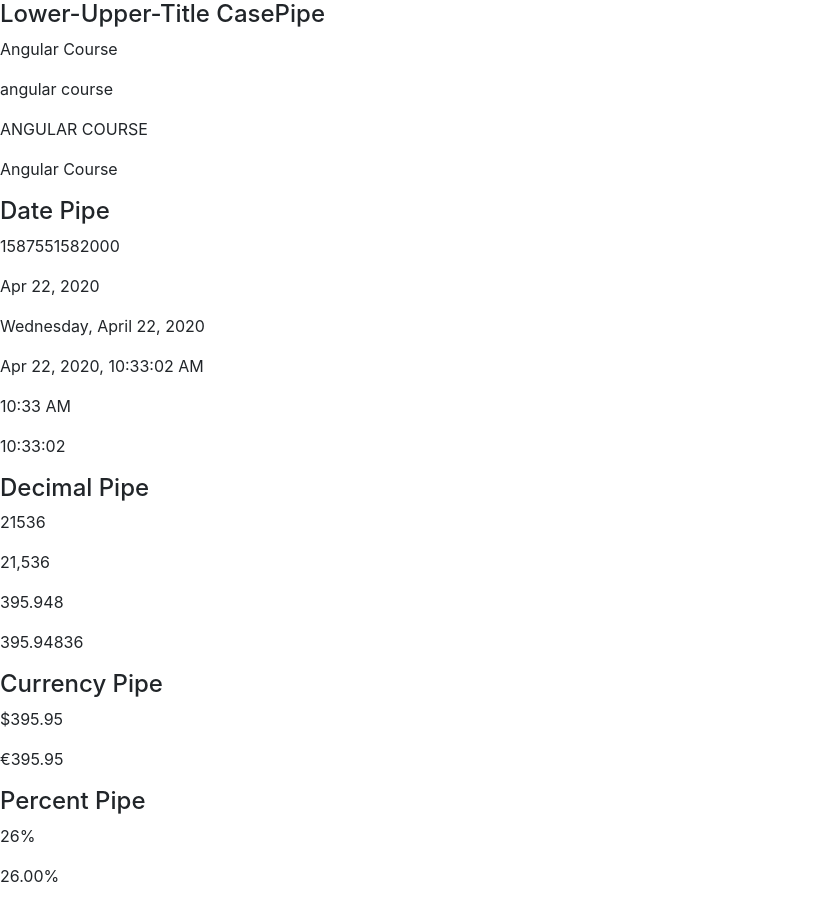
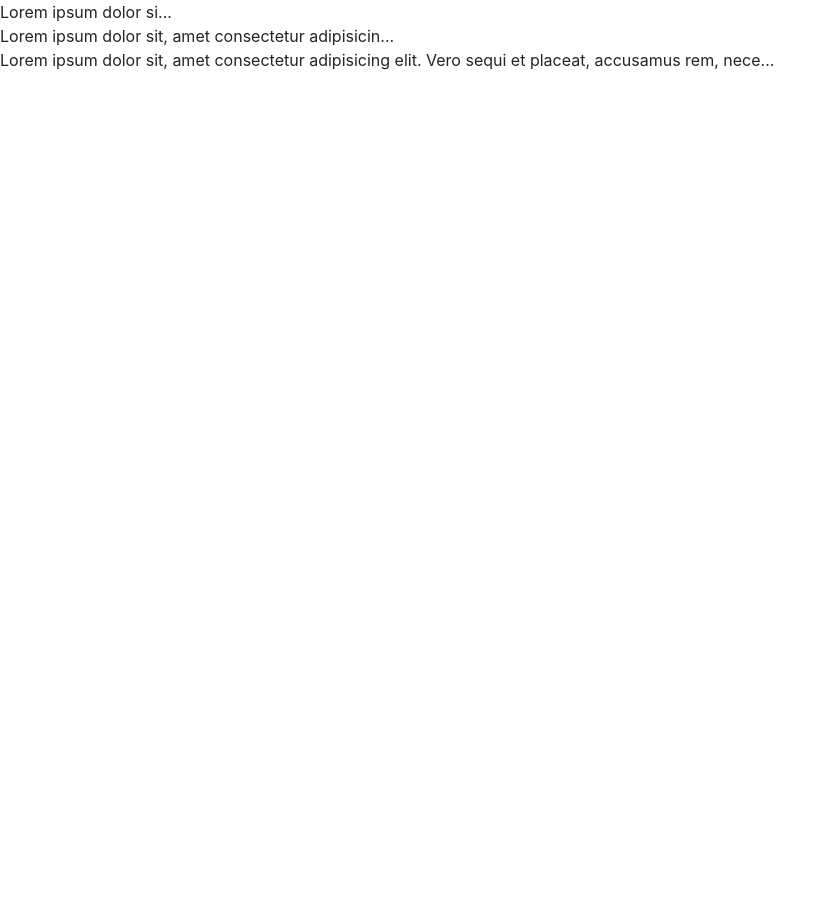
Before and after one commit to Arifdamar/Angular, an Angular app in the folder example/: page / in a window 1280 px wide. Shown: the whole page, without its empty margins (0-823 px from the left). After the commit the page ends 800 px from the top, so only its background shows below. Built offline with nearby package versions, Linux system fonts and the light colour scheme.

Commit message:
Custom Pipes

```diff
--- a/example/src/app/app.module.ts
+++ b/example/src/app/app.module.ts
@@ -2,11 +2,13 @@
 import { NgModule } from '@angular/core';
 import { ProductComponent } from './product.component';
 import { FormsModule } from '@angular/forms';
+import { SummaryPipe } from './summary.pipe';
 
 
 @NgModule({
   declarations: [
-    ProductComponent
+    ProductComponent,
+    SummaryPipe
   ],
   imports: [
     BrowserModule,
--- a/example/src/app/product.component.ts
+++ b/example/src/app/product.component.ts
@@ -5,42 +5,16 @@
 @Component({
     selector: 'app',
     template: `
-            <h4> Lower-Upper-Title CasePipe </h4>
-            <p> {{ title }} </p>
-            <p> {{ title | lowercase }} </p>
-            <p> {{ title | uppercase }} </p>
-            <p> {{ title | titlecase }} </p>
-
-            <h4> Date Pipe </h4>
-            <p> {{ today }} </p>
-            <p> {{ today | date }} </p>
-            <p> {{ today | date: 'fullDate' }} </p>
-            <p> {{ today | date: 'medium' }} </p>
-            <p> {{ today | date: 'shortTime' }} </p>
-            <p> {{ today | date: 'h:mm:ss' }} </p>
-
-            <h4> Decimal Pipe </h4>
-            <p> {{ students }} </p>
-            <p> {{ students | number }} </p>
-            <p> {{ price | number }} </p>
-            <p> {{ price | number: '1.1-6' }} </p>
-
-            <h4> Currency Pipe </h4>
-            <p> {{ price | currency }} </p>
-            <p> {{ price | currency: 'EUR' }} </p>
-
-            <h4> Percent Pipe</h4>
-            <p> {{ completed | percent }} </p>
-            <p> {{ completed | percent: '2.2-2' }} </p>
+    {{ text | summary }}
+    <br>
+    {{ text | summary: 50 }}
+    <br>
+    {{ text | summary: 100 }}
             `,
     styleUrls: ['./product.component.css']
 })
 export class ProductComponent {
 
-    today: number = Date.now();
-    title: string = "Angular Course";
-    students: number = 21536;
-    price: number = 395.94836;
-    completed: number = 0.26;
+    text = "Lorem ipsum dolor sit, amet consectetur adipisicing elit. Vero sequi et placeat, accusamus rem, necessitatibus cum delectus odio ex aspernatur saepe laboriosam modi, iure doloremque facere. Est fuga expedita illo?";
 
 }
--- /dev/null
+++ b/example/src/app/summary.pipe.ts
@@ -0,0 +1,14 @@
+import { Pipe, PipeTransform } from '@angular/core';
+
+@Pipe({
+    name: 'summary'
+})
+export class SummaryPipe implements PipeTransform {
+
+    transform(value: string, limit?: number) {
+        if(!value) return null;
+        let _limit = limit || 20;
+        return value.substring(0,_limit) + '...';
+    }
+
+}
```
